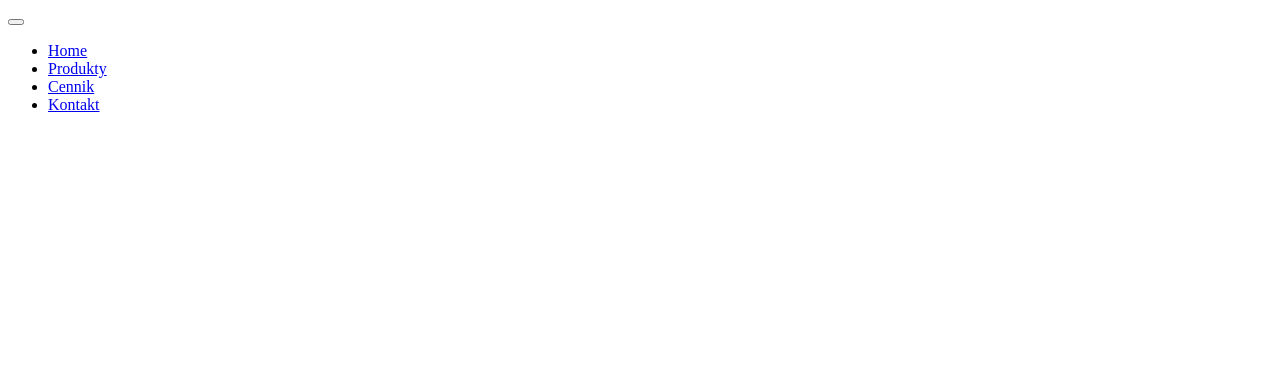
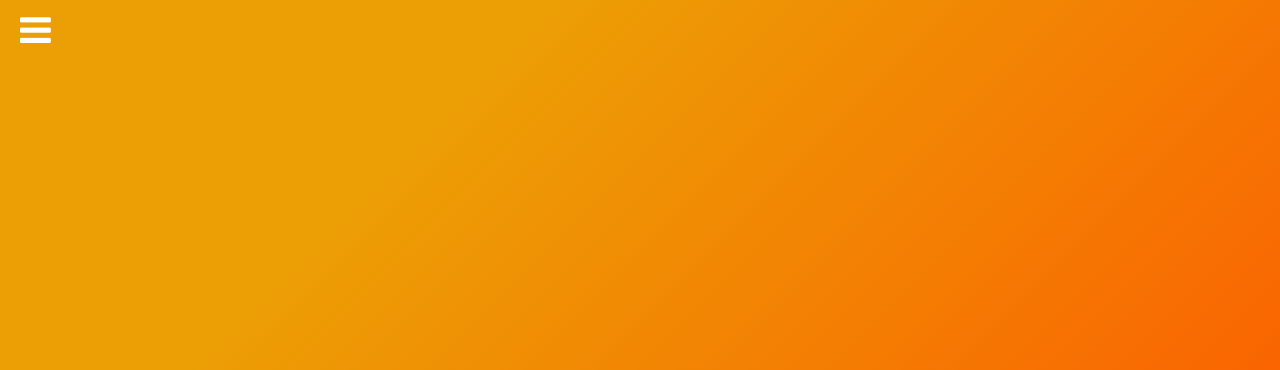
Before and after one commit to MariuszGalek/JS-Left-Menu, a plain HTML site: page index.html in a window 1280 px wide. Shown: the top 370 px of the page. Drawn offline with Linux system fonts and the light colour scheme.

Commit message:
Add css file

```diff
--- a/css/style.css
+++ b/css/style.css
@@ -0,0 +1,68 @@
+* {
+  box-sizing: border-box;
+  margin: 0;
+  padding: 0;
+  --color: rgb(175, 43, 19);
+}
+
+body {
+  display: flex;
+  justify-content: center;
+  align-items: center;
+  flex-direction: column;
+  height: 100vh;
+  font-family: 'Montserrat', sans-serif;
+  color: rgb(255, 255, 255);
+  background-image: linear-gradient(315deg, #ff4e00 0%, #ec9f05 74%);
+  font-size: 20px;
+}
+
+h1 {
+  text-transform: uppercase;
+}
+
+nav {
+  position: absolute;
+  height: 100vh;
+  width: 350px;
+  left: -350px;
+  background-image: linear-gradient(315deg, #bf033b 0%, #ffc719 74%);
+  transition: transform .3s;
+}
+
+nav ul {
+  margin-top: 50px;
+  list-style: none;
+}
+
+nav a {
+  display: block;
+  padding: 10px 30px;
+  color: #333;
+  text-decoration: none;
+}
+
+nav a:hover {
+  font-weight: bold;
+}
+
+.burger {
+  position: absolute;
+  top: 0;
+  left: 0;
+  padding: 10px 20px;
+  font-size: 36px;
+  background: none;
+  border: none;
+  cursor: pointer;
+  color: #fff;
+  transition: transform .3s;
+}
+
+.active {
+  transform: translateX(350px)
+}
+
+.hide {
+  display: none;
+}
--- a/index.html
+++ b/index.html
@@ -2,14 +2,15 @@
 <html>
 	<head>
 		<meta charset="utf-8">
-		<title>Temeprature conversion</title>
+		<title>JS Left Menu</title>
+		<link href="https://maxcdn.bootstrapcdn.com/font-awesome/4.7.0/css/font-awesome.min.css" rel="stylesheet" integrity="sha384-wvfXpqpZZVQGK6TAh5PVlGOfQNHSoD2xbE+QkPxCAFlNEevoEH3Sl0sibVcOQVnN" crossorigin="anonymous">
 		<link rel="stylesheet" type="text/css" href="css/style.css">
 		<link href="https://fonts.googleapis.com/css2?family=Montserrat&display=swap" rel="stylesheet">
 	</head>
 	<body>
 		<button class="burger">
-			<i class="fas fa-bars"></i>
-			<i class="fas fa-times hide"></i>
+			<i class="fa fa-bars"></i>
+			<i class="fa fa-times hide"></i>
 		</button>
 		<nav>
 			<ul>
@@ -19,6 +20,7 @@
 				<li><a href="#">Kontakt</a></li>
 			</ul>
 		</nav>
+		<h1>Menu hamburger</h1>
 		<script src="./js/main.js"></script>
 	</body>
 </html>
```
